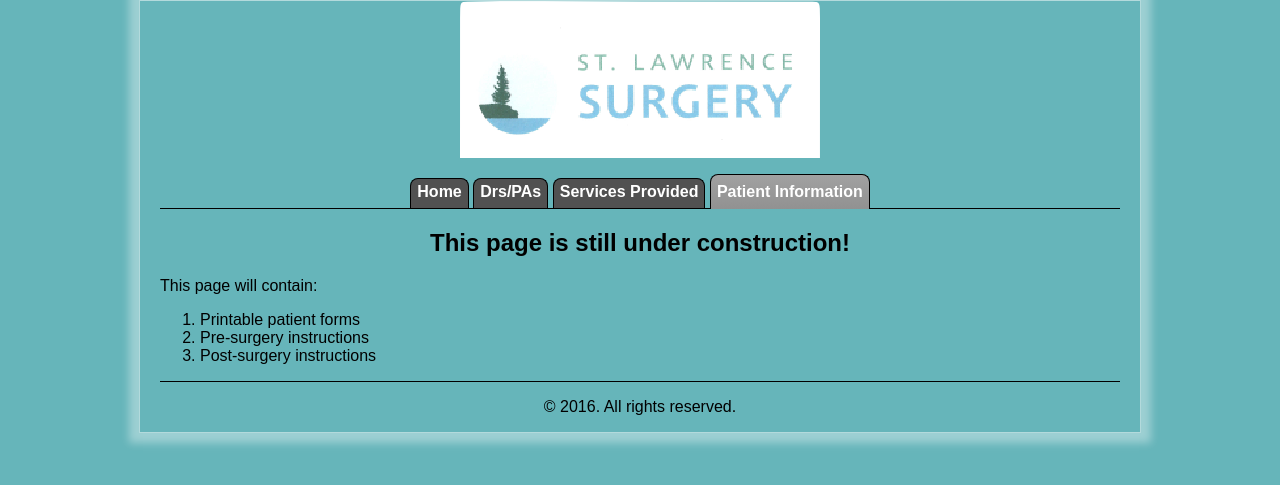
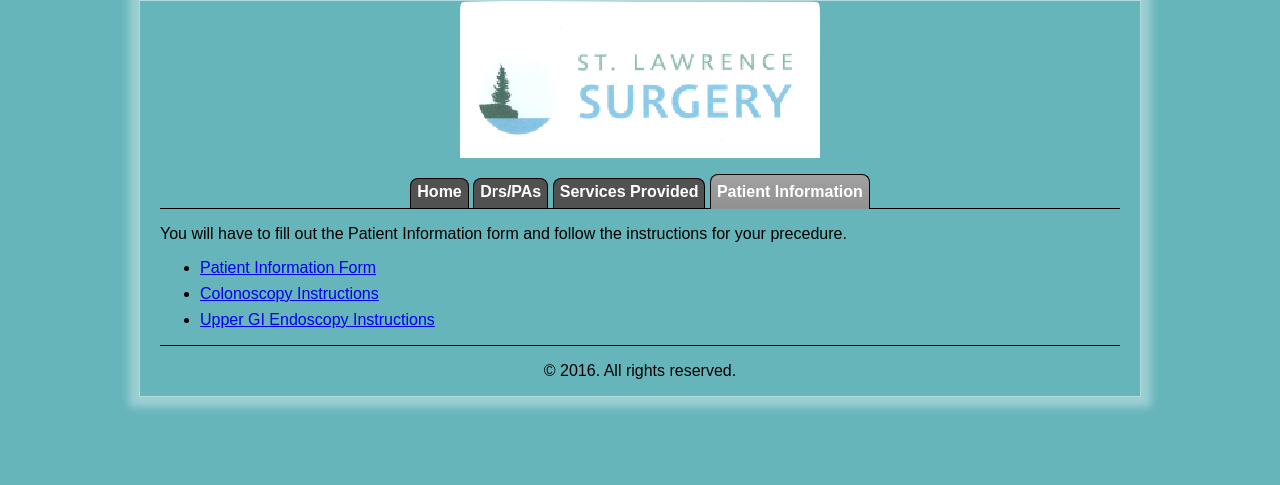
Before and after one commit to saintlawrencesurgery/saintlawrencesurgery.github.io, a Jekyll site: the page built from patient_info/index.html, in a window 1280 px wide. Shown: the top 485 px of the page. Built offline with Jekyll 4.4.1, drawn with Linux system fonts in a browser that asks for light colours; nearby versions of some CDN libraries.

Commit message:
Add Patient Info forms

```diff
--- /dev/null
+++ b/_scss/_patient_info.scss
@@ -0,0 +1,5 @@
+.patient_info_list {
+  li {
+    margin: .5em 0;
+  }
+}
--- a/css/styles.scss
+++ b/css/styles.scss
@@ -88,3 +88,4 @@ footer {
 @import 'home';
 @import 'about';
 @import 'services';
+@import 'patient_info';
--- a/patient_info/index.html
+++ b/patient_info/index.html
@@ -5,16 +5,13 @@ nav_id: patient_info
 ---
 
 <div>
-  <h2 style="text-align:center;font-weight:bold;">
-    This page is still under construction!
- </h2>
 
   <p>
-    This page will contain:
+    You will have to fill out the Patient Information form and follow the instructions for your precedure.
   </p>
-  <ol>
-    <li>Printable patient forms</li>
-    <li>Pre-surgery instructions</li>
-    <li>Post-surgery instructions</li>
-  </ol>
+  <ul class="patient_info_list">
+    <li><a href="/images/forms/PatientInformationForm.pdf">Patient Information Form</a></li>
+    <li><a href="/images/forms/Colonoscopy_Instructions.pdf">Colonoscopy Instructions</a></li>
+    <li><a href="/images/forms/Upper-GI-Endoscopy_Instructions.pdf">Upper GI Endoscopy Instructions</a></li>
+  </ul>
 </div>
```
Also changed, not shown: 3 other files.
